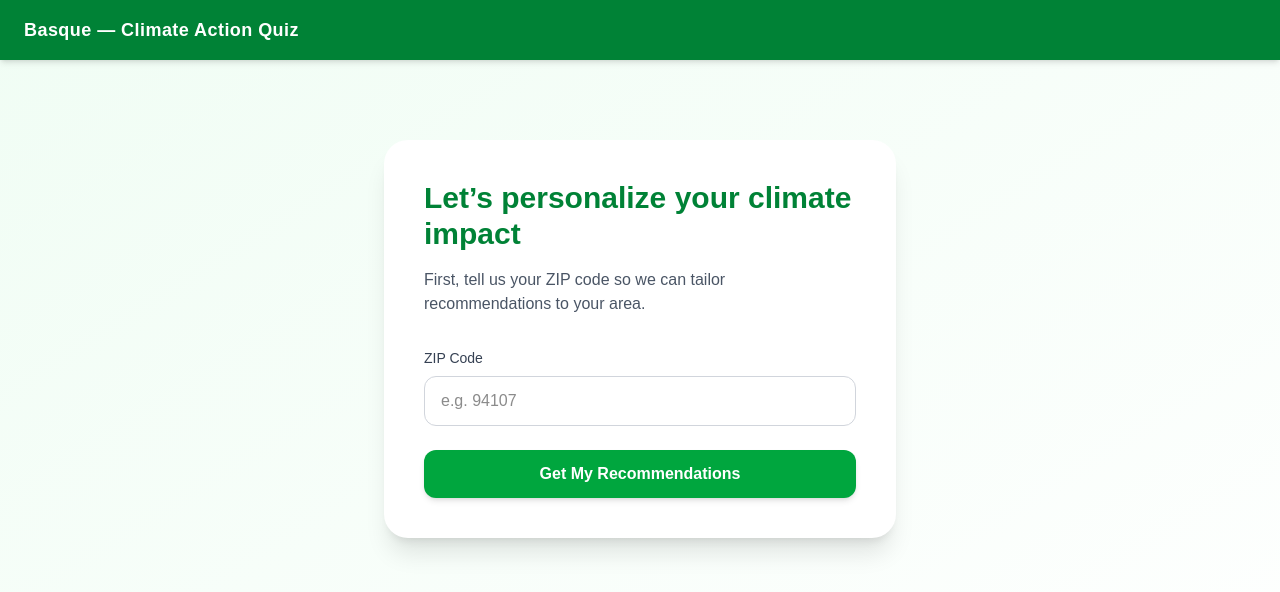
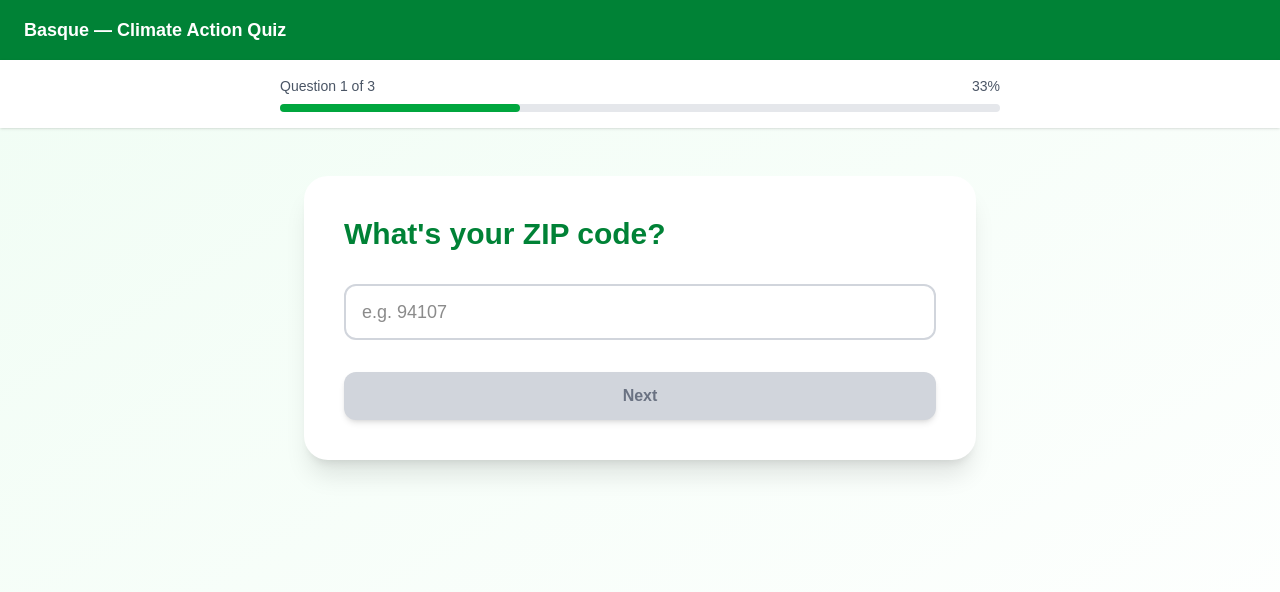
Before and after one commit to seabass42/Basque, a Next.js app: page /quiz in a window 1280 px wide. Shown: the top 592 px of the page. Built offline with nearby package versions, Linux system fonts and the light colour scheme.

Commit message:
api for quiz communication with mongodb

```diff
--- /dev/null
+++ b/app/api/quiz-submit/route.js
@@ -0,0 +1,51 @@
+import { NextResponse } from 'next/server'
+import clientPromise from '@/lib/mongodb'
+
+export async function POST(request) {
+    try{
+        const quizAnswers = await request.json()
+
+        console.log('Quiz answers received:', quizAnswers)
+
+        if (!quizAnswers.zipCode){
+            return NextResponse.json(
+                {success: false, error: 'ZIP code is required'},
+                {status: 400 }
+            )
+        }
+
+        const client = await clientPromise
+        const db = client.db('basque')
+
+        console.log('Connected to MongoDB')
+
+        const userDocument = {
+            ...quizAnswers,
+            createdAt: new Date(),
+            updatedAt: new Date(),
+            points: 0,
+            completedActions: [],
+        }
+        console.log('Saving user document:', userDocument)
+
+        const result = await db.collection('users').insertOne(userDocument)
+
+        console.log('User created with ID:', result.insertedId)
+
+        return NextResponse.json({
+            success: true,
+            userId: result.insertedId.toString(),
+            messsage: 'Quiz submitted successfully!'
+        })
+    } catch (error) {
+        console.error('Error in quiz-submit:', error)
+
+        return NextResponse.json(
+            {
+                success: false,
+                error: 'Failed to submit quiz. Please try again.'
+            },
+            { status: 500 }
+        )
+    }
+}
--- a/app/page.js
+++ b/app/page.js
@@ -1,6 +1,19 @@
+"use client"
 import Link from 'next/link'
+import { useEffect, useState } from 'react'
+import { useRouter } from 'next/navigation'
 
 export default function Welcome() {
+  const router = useRouter()
+  const [hasUserID, setHasUserID] = useState(false)
+/* Implement when done testing.
+  useEffect(() => {
+    const existingUserID = localStorage.getItem('basque_user_id')
+    setHasUserID(!!existingUserID)
+  }, [])
+
+  if (hasUserID) router.push('/results')
+*/
   return (
     <div className="min-h-screen bg-gradient-to-br from-green-50 to-white flex items-center justify-center px-6">
       <div className="max-w-3xl text-center">
--- a/app/quiz/page.js
+++ b/app/quiz/page.js
@@ -4,65 +4,209 @@ import { useState } from "react"
 import { useRouter } from "next/navigation"
 
 export default function Quiz() {
-  const [zip, setZip] = useState("")
   const router = useRouter()
 
-  function handleSubmit(e) {
-    e.preventDefault()
+  // STEP 1: Track which question we're on (starts at 0)
+  const [currentStep, setCurrentStep] = useState(0)
 
-    if (!zip) return
+  // STEP 2: Store all the user's answers
+  const [answers, setAnswers] = useState({
+    zipCode: "",
+    transportation: "",
+    diet: ""
+  })
 
-    console.log("ZIP submitted:", zip)
+  // STEP 3: Define your questions
+  // This is just an array of objects - each object is one question
+  const questions = [
+    {
+      id: "zipCode",
+      text: "What's your ZIP code?",
+      type: "text",
+      placeholder: "e.g. 94107"
+    },
+    {
+      id: "transportation",
+      text: "How do you usually get around?",
+      type: "choice",
+      options: [
+        "Drive alone",
+        "Carpool",
+        "Public transit",
+        "Bike/Walk"
+      ]
+    },
+    {
+      id: "diet",
+      text: "What best describes your diet?",
+      type: "choice",
+      options: [
+        "Meat with most meals",
+        "Meat sometimes",
+        "Vegetarian",
+        "Mostly plant-based"
+      ]
+    }
+  ]
 
-    router.push("/results")
+  // Get the current question object
+  const question = questions[currentStep]
+
+  // STEP 4: Function to update answers when user types/selects
+  function handleAnswerChange(value) {
+    setAnswers({
+      ...answers,           // Keep all existing answers
+      [question.id]: value  // Update just this question's answer
+    })
   }
 
+  // STEP 5: Function for "Next" button
+  function handleNext() {
+    // If not on last question, go to next question
+    if (currentStep < questions.length - 1) {
+      setCurrentStep(currentStep + 1)
+    } else {
+      // If on last question, submit the quiz
+      submitQuiz()
+    }
+  }
+
+  // STEP 6: Function for "Back" button
+  function handleBack() {
+    if (currentStep > 0) {
+      setCurrentStep(currentStep - 1)
+    }
+  }
+
+  // STEP 7: Submit all answers to the API
+  async function submitQuiz() {
+    console.log("Submitting answers:", answers)
+
+    try {
+      const response = await fetch('/api/quiz-submit', {
+        method: 'POST',
+        headers: { 'Content-Type': 'application/json' },
+        body: JSON.stringify(answers)
+      })
+      console.log("fetching posts")
+
+      const data = await response.json()
+
+      if (data.success) {
+        // Save user ID for later
+        localStorage.setItem('basque_user_id', data.userId)
+        // Go to results page
+        //router.push('/results')
+      } else {
+        alert('Error: ' + data.error)
+      }
+    } catch (error) {
+      console.error('Error:', error)
+      alert('Failed to submit quiz')
+    }
+  }
+
+  // STEP 8: Check if current question has been answered
+  const isAnswered = answers[question.id] && answers[question.id].trim() !== ""
+
+  // STEP 9: Render the UI
   return (
-    <div className="min-h-screen w-full bg-gradient-to-br from-green-50 to-white">
+    <div className="min-h-screen bg-gradient-to-br from-green-50 to-white">
 
       {/* Top Bar */}
       <div className="bg-green-700 py-4 px-6 shadow-md">
-        <h2 className="text-white text-lg font-semibold tracking-wide">
+        <h2 className="text-white text-lg font-semibold">
           Basque — Climate Action Quiz
         </h2>
       </div>
 
-      {/* Main Content */}
-      <div className="flex items-center justify-center px-6 py-20">
-        <div className="bg-white rounded-3xl shadow-xl p-10 max-w-lg w-full">
+      {/* Progress Bar */}
+      <div className="bg-white shadow-sm">
+        <div className="max-w-3xl mx-auto px-6 py-4">
+          <div className="flex items-center justify-between mb-2">
+            <span className="text-sm text-gray-600">
+              Question {currentStep + 1} of {questions.length}
+            </span>
+            <span className="text-sm text-gray-600">
+              {Math.round(((currentStep + 1) / questions.length) * 100)}%
+            </span>
+          </div>
+          <div className="w-full bg-gray-200 rounded-full h-2">
+            <div
+              className="bg-green-600 h-2 rounded-full transition-all duration-300"
+              style={{ width: `${((currentStep + 1) / questions.length) * 100}%` }}
+            />
+          </div>
+        </div>
+      </div>
 
-          <h1 className="text-3xl font-bold text-green-700 mb-4">
-            Let’s personalize your climate impact
+      {/* Question Area */}
+      <div className="flex items-center justify-center px-6 py-12">
+        <div className="bg-white rounded-3xl shadow-xl p-10 max-w-2xl w-full">
+
+          {/* Question Title */}
+          <h1 className="text-3xl font-bold text-green-700 mb-8">
+            {question.text}
           </h1>
 
-          <p className="text-gray-600 mb-8">
-            First, tell us your ZIP code so we can tailor recommendations to your area.
-          </p>
+          {/* Text Input (for ZIP code) */}
+          {question.type === "text" && (
+            <input
+              type="text"
+              value={answers[question.id]}
+              onChange={(e) => handleAnswerChange(e.target.value)}
+              placeholder={question.placeholder}
+              className="w-full border-2 border-gray-300 rounded-xl px-4 py-3 text-lg
+                         focus:outline-none focus:ring-2 focus:ring-green-400"
+            />
+          )}
 
-          <form onSubmit={handleSubmit} className="space-y-6">
+          {/* Multiple Choice */}
+          {question.type === "choice" && (
+            <div className="space-y-3">
+              {question.options.map((option) => (
+                <button
+                  key={option}
+                  onClick={() => handleAnswerChange(option)}
+                  className={`w-full text-left p-4 border-2 rounded-xl transition
+                    ${answers[question.id] === option
+                      ? 'border-green-600 bg-green-50'
+                      : 'border-gray-200 hover:border-green-300'
+                    }`}
+                >
+                  <span className="text-gray-700 font-medium">{option}</span>
+                </button>
+              ))}
+            </div>
+          )}
 
-            <div>
-              <label className="block text-sm font-medium text-gray-700 mb-2">
-                ZIP Code
-              </label>
+          {/* Navigation Buttons */}
+          <div className="flex gap-4 mt-8">
+            {/* Back Button (only show if not on first question) */}
+            {currentStep > 0 && (
+              <button
+                onClick={handleBack}
+                className="flex-1 bg-gray-200 text-gray-700 py-3 rounded-xl
+                           font-semibold hover:bg-gray-300 transition"
+              >
+                Back
+              </button>
+            )}
 
-              <input
-                type="text"
-                value={zip}
-                onChange={(e) => setZip(e.target.value)}
-                placeholder="e.g. 94107"
-                className="w-full border border-gray-300 rounded-xl px-4 py-3 focus:outline-none focus:ring-2 focus:ring-green-400 focus:border-transparent transition"
-              />
-            </div>
+            {/* Next/Submit Button */}
+            <button
+              onClick={handleNext}
+              disabled={!isAnswered}
+              className={`flex-1 py-3 rounded-xl font-semibold transition shadow-md
+                ${isAnswered
+                  ? 'bg-green-600 text-white hover:bg-green-700'
+                  : 'bg-gray-300 text-gray-500 cursor-not-allowed'
+                }`}
+            >
+              {currentStep === questions.length - 1 ? 'Submit' : 'Next'}
+            </button>
+          </div>
 
-            <button
-              type="submit"
-              className="w-full bg-green-600 text-white py-3 rounded-xl font-semibold hover:bg-green-700 transition duration-200 shadow-md"
-            >
-              Get My Recommendations
-            </button>
-
-          </form>
         </div>
       </div>
     </div>
--- /dev/null
+++ b/lib/mongodb.js
@@ -0,0 +1,20 @@
+import { MongoClient } from 'mongodb'
+
+const uri = process.env.MONGODB_URI
+if (!uri) throw new Error('Missing MONGODB_URI iin .env.local')
+
+let client
+let clientPromise
+
+if (process.env.NODE_ENV === 'development') {
+    if (!global._mongoClientPromise) {
+        client = new MongoClient(uri)
+        global._mongoClientPromise = client.connect()
+    }
+    clientPromise = global._mongoClientPromise
+} else {
+    client = new MongoClient(uri)
+    clientPromise = client.connect()
+}
+
+export default clientPromise
--- a/package.json
+++ b/package.json
@@ -9,6 +9,7 @@
     "lint": "eslint"
   },
   "dependencies": {
+    "mongodb": "^7.1.0",
     "next": "16.1.6",
     "react": "19.2.3",
     "react-dom": "19.2.3"
```
Also changed, not shown: 1 other file (tests, documents, lock files or other folders).
